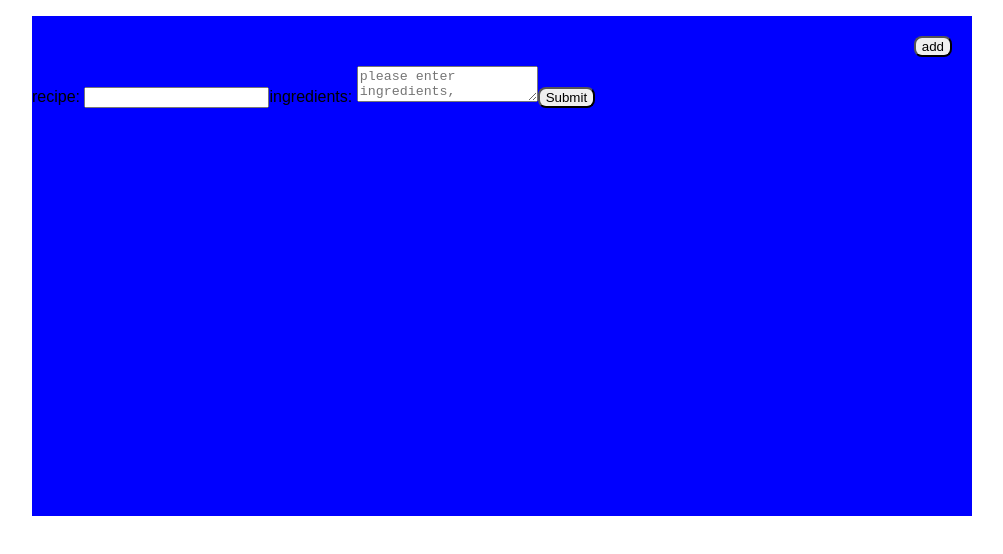
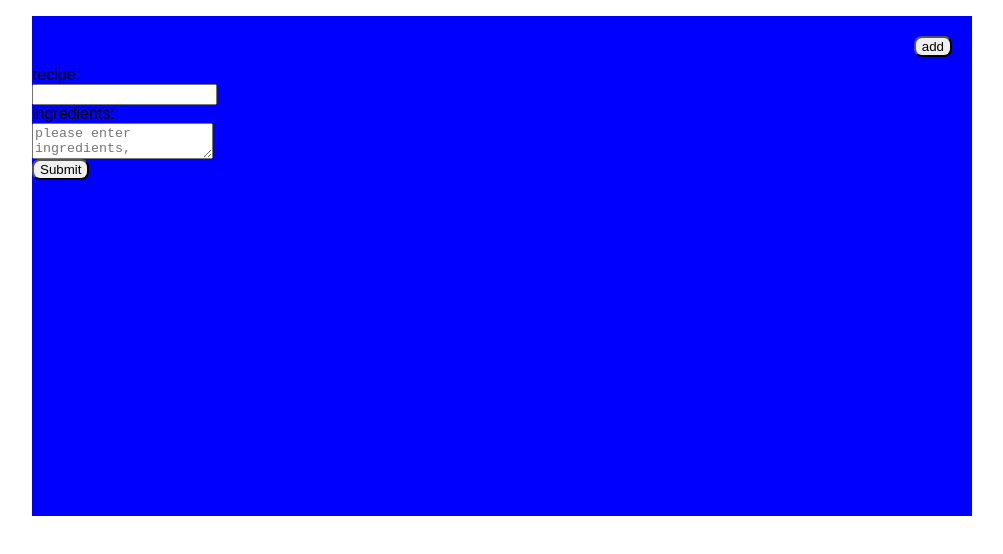
Before and after one commit to marckimbrey/recipe-box, a React app: page / in a window 1280 px wide. Both pictures are taken after a click on the button "add". Shown: the top 554 px of the page, without its empty margins (138-1141 px from the left). Built offline with nearby package versions, Linux system fonts and the light colour scheme; the HTML template or start-up script is replaced by a standard one.

Commit message:
add and delete functionality

```diff
--- a/src/AddRecipe.js
+++ b/src/AddRecipe.js
@@ -1,16 +1,31 @@
 import React from 'react';
 
-export default () => {
+export default (props) => {
   return (
     <form className="add-form">
       <label>recipe: </label>
-      <input type="text" />
+      <input id="recipe-name" type="text" />
       <label>ingredients: </label>
       <textarea
-        placeholder="please enter ingredients, seperated by commas.">
+        placeholder="please enter ingredients, seperated by commas."
+        id="ingredients">
 
       </textarea>
-      <input className="btn" type="submit" value="Submit" />
+      <input
+        className="btn"
+        type="submit"
+        value="Submit"
+        onClick={(event)=> {
+          event.preventDefault();
+          console.log(document.getElementById("recipe-name").value,
+          document.getElementById("ingredients").value);
+          props.addRecipe(
+            document.getElementById("recipe-name").value,
+            document.getElementById("ingredients").value
+          )
+
+        }}
+      />
     </form>
   );
 };
--- a/src/App.js
+++ b/src/App.js
@@ -8,7 +8,7 @@ class App extends Component {
     let recipes = [];
     for (let i=0; i<localStorage.length; i++) {
       let key = localStorage.key(i);
-      recipes[i] = localStorage.getItem(key).split(',');
+      recipes[i] = [ key, localStorage.getItem(key).split(',')];
     }
     this.state = {recipes: recipes};
     this.getRecipes = this.getRecipes.bind(this);
@@ -18,13 +18,14 @@ class App extends Component {
     let recipes = [];
     for (let i=0; i<localStorage.length; i++) {
       let key = localStorage.key(i);
-      recipes[i] = localStorage.getItem(key).split(',');
+      recipes[i] = [ key, localStorage.getItem(key).split(',')];
     }
     this.setState({recipes: recipes});
+
   }
 
-  addRecipe(recipe) {
-    localStorage.setItem(recipe[0], recipe[1]);
+  addRecipe(recipeName, ingredients) {
+    localStorage.setItem(recipeName, ingredients);
     this.getRecipes();
 
   }
--- a/src/Recipe.js
+++ b/src/Recipe.js
@@ -12,9 +12,9 @@ export default (props) => {
 
       onClick={() =>  props.onToggle(props.num)}
     >
-      <h4>{props.recipe}</h4>
+      <h4>{props.recipe[0]}</h4>
       <RecipeDetail
-        recipeName={props.recipe}
+        recipe={props.recipe}
         edit={props.edit}
         remove={props.remove}
         getrecipes={props.getRecipes}
--- a/src/RecipesList.js
+++ b/src/RecipesList.js
@@ -19,7 +19,7 @@ export default class extends Component {
     const recipesList = this.props.recipes.map((recipe, index) => {
       return (
         <Recipe
-        recipe={recipe[0]}
+        recipe={recipe}
         getRecipes={this.getRecipes}
         edit={this.edit}
         remove={this.remove}
--- a/src/sass/_app.scss
+++ b/src/sass/_app.scss
@@ -24,8 +24,10 @@
   padding: 50px 0;
   max-width: 940px;
   margin: 0 auto;
+  z-index: -1;
   :nth-child(1n) {
-    visibility: hidden;
+    display: none;
+
   }
 
 
@@ -37,9 +39,10 @@
   height: 400px;
   width: 100%;
   overflow: hidden;
+  z-index: 1;
   transition: height 1s;
   :nth-child(1n) {
-    visibility: visible;
+    display: block;
   }
 
 }
```
